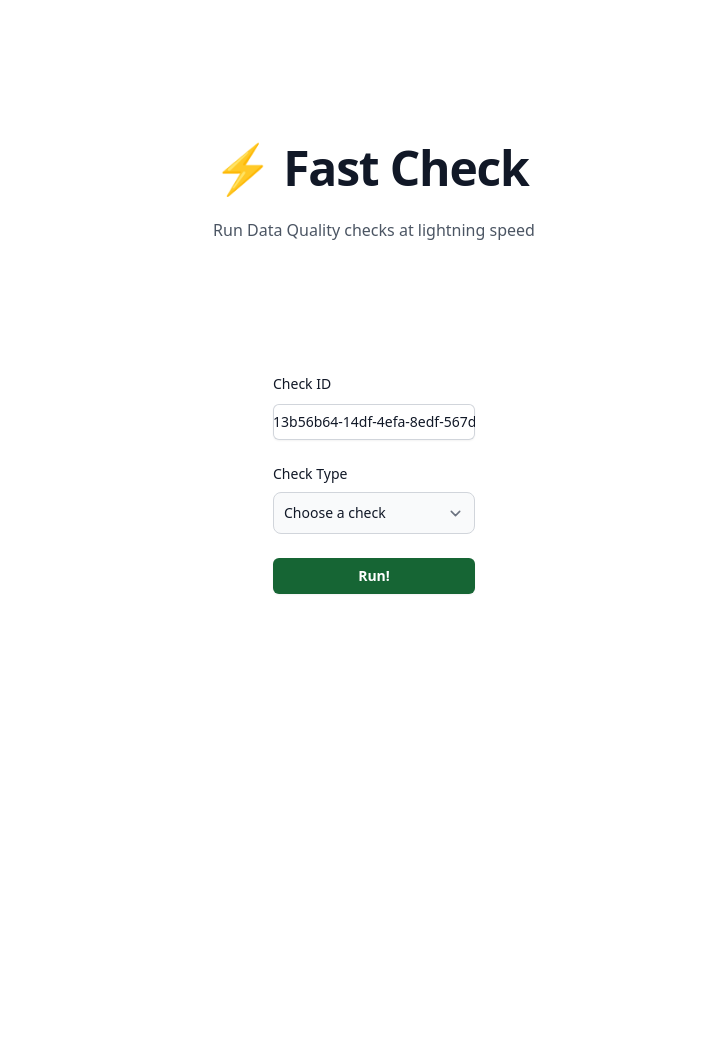
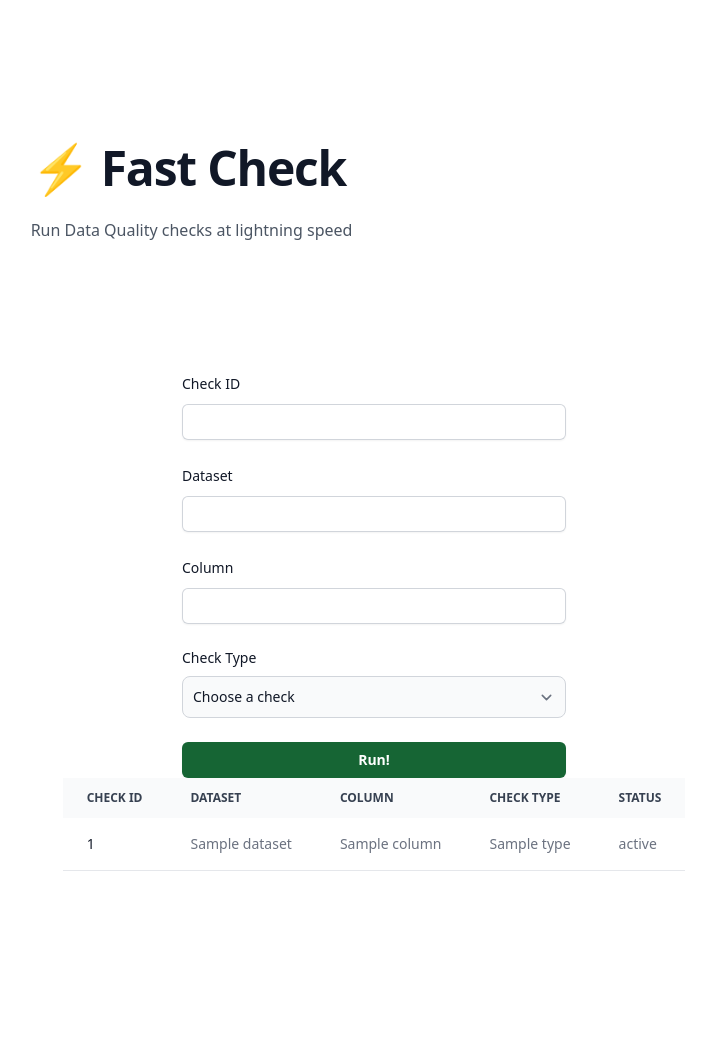
Before and after one commit to vijaykiran/fast-check, a Python web app: template ui/src/ui/templates/index.html in a window 1280 px wide. Shown: the whole page, without its empty margins (266-982 px from the left). Before the commit the page ends 594 px from the top, so only its background shows below. Run offline with Jinja, Linux system fonts and the light colour scheme; the template is opened without the code that fills it: most values are stand-ins (such as "Sample title", 1, 10 or a date in 2020); some libraries are stand-ins or nearby versions.

Commit message:
add polling and checks

```diff
--- /dev/null
+++ b/ui/src/ui/templates/alert.html
@@ -0,0 +1,3 @@
+<div class="p-4 mb-4 text-sm text-blue-800 rounded-lg bg-blue-50 dark:bg-gray-800 dark:text-blue-400" role="alert">
+    <span class="font-medium">{{ message }}</span>
+</div>
--- /dev/null
+++ b/ui/src/ui/templates/checks.html
@@ -0,0 +1,43 @@
+
+    <table class="w-full text-sm text-left rtl:text-right text-gray-500 dark:text-gray-400">
+        <thead class="text-xs text-gray-700 uppercase bg-gray-50 dark:bg-gray-700 dark:text-gray-400">
+        <tr>
+            <th scope="col" class="px-6 py-3">
+                Check ID
+            </th>
+            <th scope="col" class="px-6 py-3">
+                Dataset
+            </th>
+            <th scope="col" class="px-6 py-3">
+                Column
+            </th>
+            <th scope="col" class="px-6 py-3">
+                Check Type
+            </th>
+            <th scope="col" class="px-6 py-3">
+                Status
+            </th>
+        </tr>
+        </thead>
+        <tbody>
+        {% for check in checks %}
+        <tr class="bg-white border-b dark:bg-gray-800 dark:border-gray-700">
+            <th scope="row" class="px-6 py-4 font-medium text-gray-900 whitespace-nowrap dark:text-white">
+                {{ check.id }}
+            </th>
+            <td class="px-6 py-4">
+                {{ check.dataset }}
+            </td>
+            <td class="px-6 py-4">
+                {{ check.column }}
+            </td>
+            <td class="px-6 py-4">
+                {{ check.type }}
+            </td>
+            <td class="px-6 py-4">
+                {{ check.status }}
+            </td>
+        </tr>
+        {% endfor %}
+        </tbody>
+    </table>
--- /dev/null
+++ b/ui/src/ui/templates/form.html
@@ -0,0 +1,47 @@
+<div class="mt-10 sm:mx-auto sm:w-full sm:max-w-sm">
+    <div id="response"></div>
+    <form class="space-y-6" hx-on::after-request="this.reset()" hx-post="/checks" hx-target="#response">
+        <div>
+            <label for="check_id" class="block text-sm font-medium leading-6 text-gray-900">Check
+                ID</label>
+            <div class="mt-2">
+                <input id="check_id" name="id" type="text" required
+                       class="block w-full rounded-md border-0 py-1.5 text-gray-900 shadow-sm ring-1 ring-inset ring-gray-300 placeholder:text-gray-400 focus:ring-2 focus:ring-inset focus:ring-indigo-600 sm:text-sm sm:leading-6">
+            </div>
+        </div>
+
+        <div>
+            <label for="check_dataset" class="block text-sm font-medium leading-6 text-gray-900">Dataset</label>
+            <div class="mt-2">
+                <input id="check_dataset" name="dataset" type="text" required
+                       class="block w-full rounded-md border-0 py-1.5 text-gray-900 shadow-sm ring-1 ring-inset ring-gray-300 placeholder:text-gray-400 focus:ring-2 focus:ring-inset focus:ring-indigo-600 sm:text-sm sm:leading-6">
+            </div>
+        </div>
+        <div>
+            <label for="check_column" class="block text-sm font-medium leading-6 text-gray-900">Column</label>
+            <div class="mt-2">
+                <input id="check_column" name="column" type="text" required
+                       class="block w-full rounded-md border-0 py-1.5 text-gray-900 shadow-sm ring-1 ring-inset ring-gray-300 placeholder:text-gray-400 focus:ring-2 focus:ring-inset focus:ring-indigo-600 sm:text-sm sm:leading-6">
+            </div>
+        </div>
+        <div>
+            <label for="check_type" class="block mb-2 text-sm font-medium text-gray-900 dark:text-white">Check
+                Type</label>
+            <select id="check_type"
+                    name="type"
+                    class="bg-gray-50 border border-gray-300 text-gray-900 text-sm rounded-lg focus:ring-blue-500 focus:border-blue-500 block w-full p-2.5 dark:bg-gray-700 dark:border-gray-600 dark:placeholder-gray-400 dark:text-white dark:focus:ring-blue-500 dark:focus:border-blue-500">
+                <option selected>Choose a check</option>
+                <option value="unique">Must be Unique</option>
+                <option value="not_null">Must not be null</option>
+            </select>
+        </div>
+
+        <div>
+            <button type="submit"
+                    class="flex w-full justify-center rounded-md bg-green-800 px-3 py-1.5 text-sm font-semibold leading-6 text-white shadow-sm hover:bg-indigo-500 focus-visible:outline focus-visible:outline-2 focus-visible:outline-offset-2 focus-visible:outline-indigo-600">
+                Run!
+            </button>
+        </div>
+    </form>
+
+</div>
--- a/ui/src/ui/templates/index.html
+++ b/ui/src/ui/templates/index.html
@@ -29,45 +29,16 @@
         <p class="mt-6 text-base leading-7 text-gray-600">Run Data Quality checks at lightning speed </p>
         <div class="mt-10 flex items-center justify-center gap-x-6">
             <div class="flex min-h-full flex-col justify-center px-6 py-12 lg:px-8">
-                <div class="mt-10 sm:mx-auto sm:w-full sm:max-w-sm">
-                    <form class="space-y-6" action="/api/checks" method="POST">
-                        <div>
-                            <label for="check_id" class="block text-sm font-medium leading-6 text-gray-900">Check
-                                ID</label>
-                            <div class="mt-2">
-                                <input id="check_id" name="id" type="text" required
-                                       class="block w-full rounded-md border-0 py-1.5 text-gray-900 shadow-sm ring-1 ring-inset ring-gray-300 placeholder:text-gray-400 focus:ring-2 focus:ring-inset focus:ring-indigo-600 sm:text-sm sm:leading-6">
-                            </div>
-                        </div>
 
-                        <div>
-                            <label for="checks" class="block mb-2 text-sm font-medium text-gray-900 dark:text-white">Check
-                                Type</label>
-                            <select id="checks"
-                                    name="type"
-                                    class="bg-gray-50 border border-gray-300 text-gray-900 text-sm rounded-lg focus:ring-blue-500 focus:border-blue-500 block w-full p-2.5 dark:bg-gray-700 dark:border-gray-600 dark:placeholder-gray-400 dark:text-white dark:focus:ring-blue-500 dark:focus:border-blue-500">
-                                <option selected>Choose a check</option>
-                                <option value="unique">Must be Unique</option>
-                                <option value="not_null">Must not be null</option>
-                            </select>
-                        </div>
+                {% include 'form.html' %}
+                <div hx-get="/checks" hx-trigger="load, every 1s">
+                    {%include 'checks.html'%}
+                </div>
 
-                        <div>
-                            <button type="submit"
-                                    class="flex w-full justify-center rounded-md bg-green-800 px-3 py-1.5 text-sm font-semibold leading-6 text-white shadow-sm hover:bg-indigo-500 focus-visible:outline focus-visible:outline-2 focus-visible:outline-offset-2 focus-visible:outline-indigo-600">
-                                Run!
-                            </button>
-                        </div>
-                    </form>
-
-
-                </div>
             </div>
         </div>
     </div>
 </main>
-<script>
-    document.getElementById('check_id').value = crypto.randomUUID();
-</script>
+
 </body>
 </html>
```
Also changed, not shown: ui/src/ui/app.py (+8 -16 lines).
